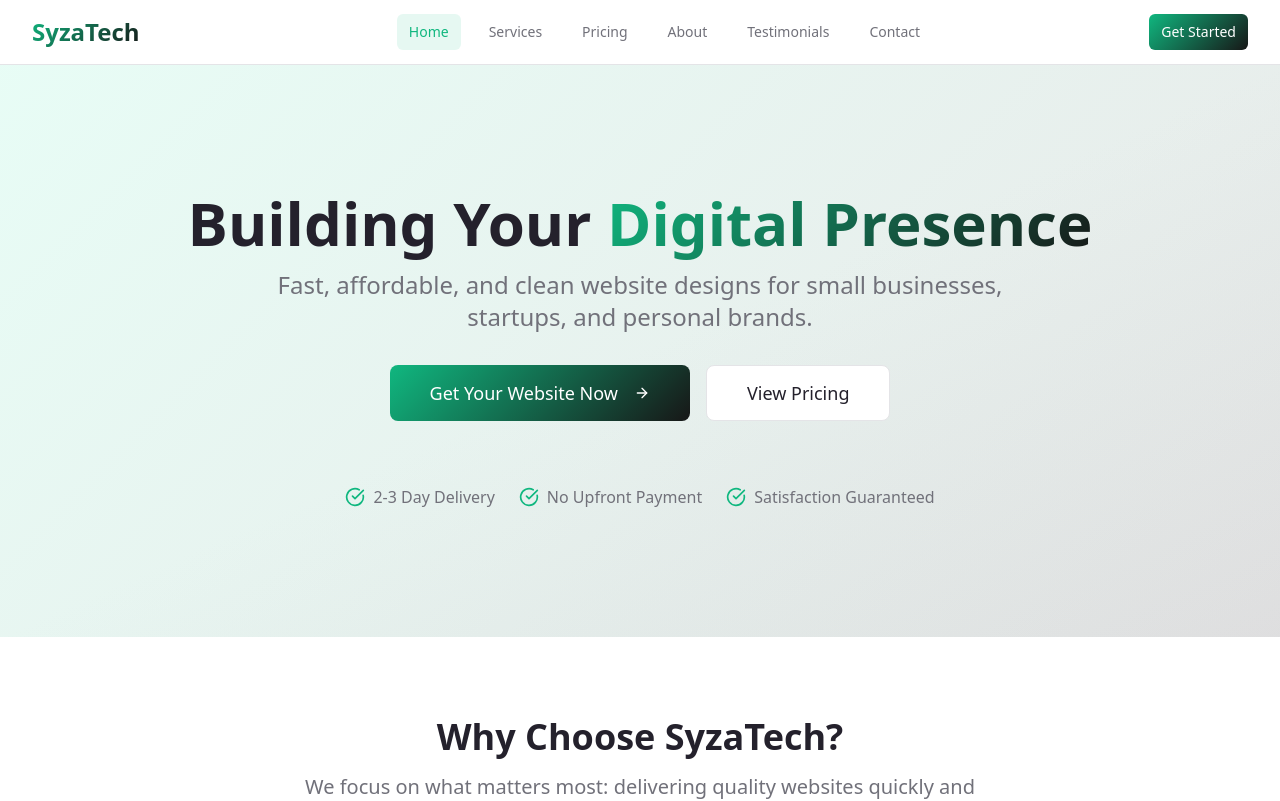
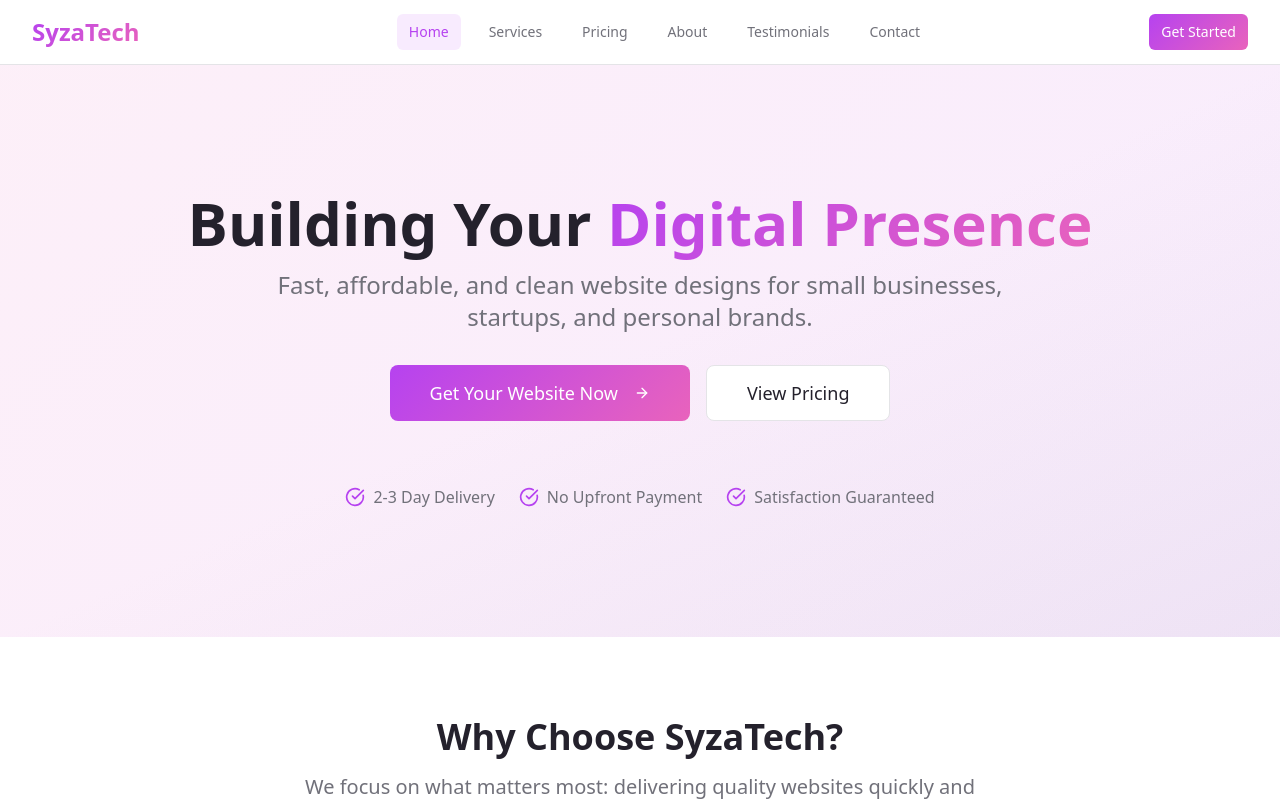
Before and after one commit to syza-tech/syzatech, a React (Vite) app: page / in a window 1280 px wide. Shown: the top 801 px of the page. Built offline with nearby package versions, Linux system fonts and the light colour scheme.

Commit message:
Reverted to commit 1a30ebe2fafc98ce0ea898f9dfbf651a45909302

```diff
--- a/src/index.css
+++ b/src/index.css
@@ -15,18 +15,18 @@
     --popover: 0 0% 100%;
     --popover-foreground: 260 15% 15%;
 
-    /* Emerald Primary Colors */
-    --primary: 160 84% 39%;
+    /* Sunset Primary Colors */
+    --primary: 280 85% 60%;
     --primary-foreground: 0 0% 100%;
-    --primary-glow: 160 84% 49%;
+    --primary-glow: 280 85% 70%;
 
-    /* Black Secondary Colors */
-    --secondary: 0 0% 9%;
+    /* Sunset Secondary Colors */
+    --secondary: 320 75% 65%;
     --secondary-foreground: 0 0% 100%;
 
-    /* Emerald Accent Colors */
-    --accent: 160 84% 49%;
-    --accent-foreground: 0 0% 100%;
+    /* Sunset Accent Colors */
+    --accent: 45 95% 70%;
+    --accent-foreground: 260 15% 15%;
 
     /* Muted Colors */
     --muted: 240 5% 96%;
@@ -37,28 +37,28 @@
 
     --border: 240 6% 90%;
     --input: 240 6% 90%;
-    --ring: 160 84% 39%;
+    --ring: 280 85% 60%;
 
-    /* Emerald Gradient Colors */
-    --gradient-start: 160 84% 49%;
-    --gradient-middle: 160 84% 39%;
-    --gradient-end: 0 0% 9%;
+    /* Sunset Gradient Colors */
+    --gradient-start: 45 95% 70%;
+    --gradient-middle: 320 75% 65%;
+    --gradient-end: 280 85% 60%;
 
-    /* Emerald Theme Colors */
-    --emerald-light: 160 84% 59%;
-    --emerald-base: 160 84% 49%;
-    --emerald-dark: 160 84% 39%;
-    --black-light: 0 0% 20%;
-    --black-base: 0 0% 9%;
+    /* Sunset Theme Colors */
+    --sunset-orange: 25 95% 70%;
+    --sunset-pink: 320 75% 65%;
+    --sunset-purple: 280 85% 60%;
+    --sunset-blue: 240 80% 65%;
+    --sunset-yellow: 45 95% 70%;
 
     /* Custom Gradients */
-    --gradient-sunset: linear-gradient(135deg, hsl(var(--emerald-light)), hsl(var(--emerald-base)), hsl(var(--emerald-dark)), hsl(var(--black-base)));
-    --gradient-hero: linear-gradient(135deg, hsl(var(--emerald-dark)), hsl(var(--black-base)));
-    --gradient-card: linear-gradient(135deg, hsl(var(--emerald-base) / 0.1), hsl(var(--black-base) / 0.1));
+    --gradient-sunset: linear-gradient(135deg, hsl(var(--sunset-yellow)), hsl(var(--sunset-orange)), hsl(var(--sunset-pink)), hsl(var(--sunset-purple)));
+    --gradient-hero: linear-gradient(135deg, hsl(var(--sunset-purple)), hsl(var(--sunset-pink)));
+    --gradient-card: linear-gradient(135deg, hsl(var(--sunset-pink) / 0.1), hsl(var(--sunset-purple) / 0.1));
 
     /* Shadows */
-    --shadow-sunset: 0 10px 40px hsl(var(--emerald-dark) / 0.3);
-    --shadow-glow: 0 0 30px hsl(var(--emerald-base) / 0.4);
+    --shadow-sunset: 0 10px 40px hsl(var(--sunset-purple) / 0.3);
+    --shadow-glow: 0 0 30px hsl(var(--sunset-pink) / 0.4);
 
     /* Animations */
     --transition-smooth: all 0.3s cubic-bezier(0.4, 0, 0.2, 1);
--- a/tailwind.config.ts
+++ b/tailwind.config.ts
@@ -53,14 +53,12 @@ export default {
 					DEFAULT: 'hsl(var(--card))',
 					foreground: 'hsl(var(--card-foreground))'
 				},
-				emerald: {
-					light: 'hsl(var(--emerald-light))',
-					base: 'hsl(var(--emerald-base))',
-					dark: 'hsl(var(--emerald-dark))'
-				},
-				black: {
-					light: 'hsl(var(--black-light))',
-					base: 'hsl(var(--black-base))'
+				sunset: {
+					orange: 'hsl(var(--sunset-orange))',
+					pink: 'hsl(var(--sunset-pink))',
+					purple: 'hsl(var(--sunset-purple))',
+					blue: 'hsl(var(--sunset-blue))',
+					yellow: 'hsl(var(--sunset-yellow))'
 				},
 				sidebar: {
 					DEFAULT: 'hsl(var(--sidebar-background))',
```
